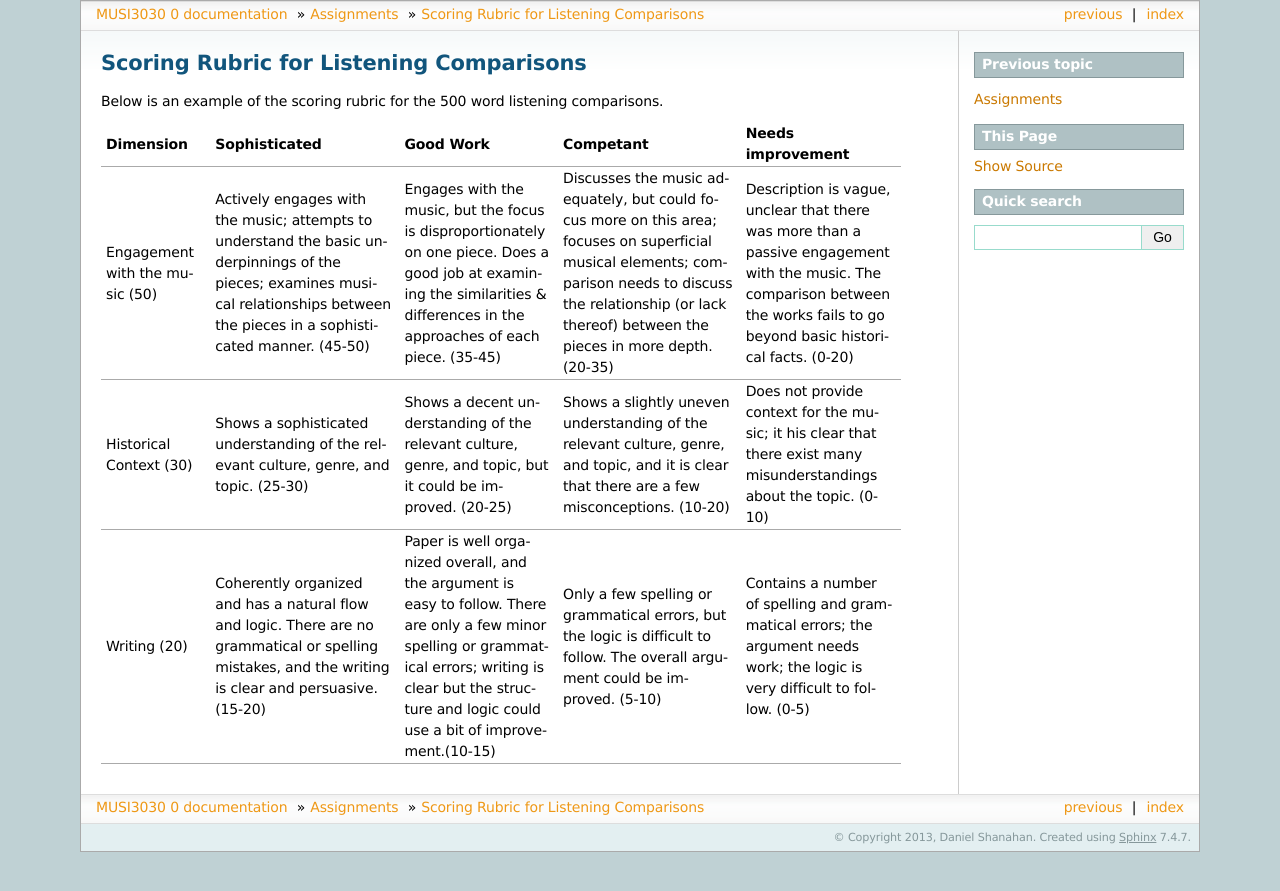
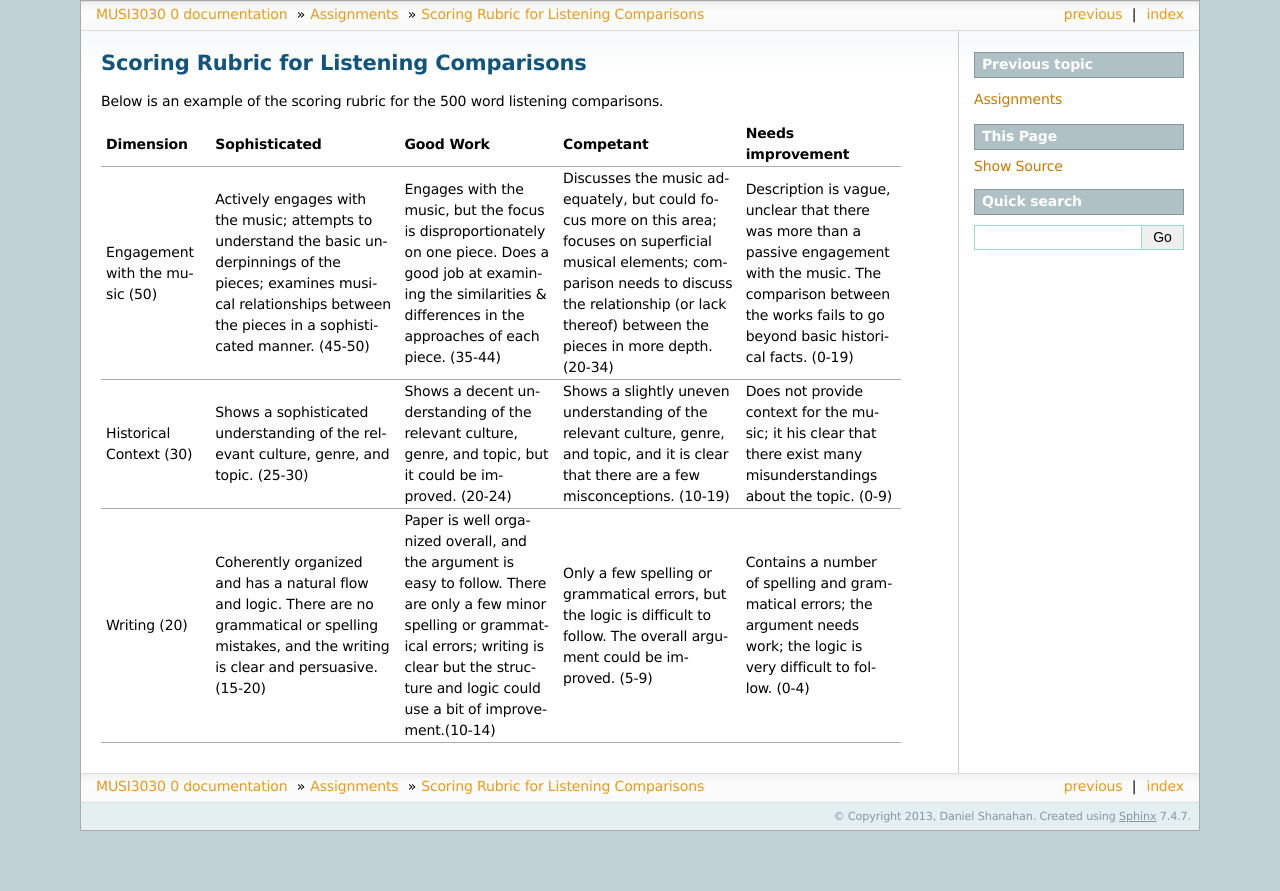
Before and after one commit to shanahdt/MUSI3030, a Sphinx documentation site: the page built from source/assignments/comparisonRubric.rst, in a window 1280 px wide. Shown: the top 891 px of the page. Built offline with Sphinx 7.4.7, drawn with Linux system fonts in a browser that asks for light colours; pages that are not in the unit, such as notebooks, are missing from menus.

Commit message:
added rubric

```diff
--- a/source/assignments/comparisonRubric.rst
+++ b/source/assignments/comparisonRubric.rst
@@ -15,23 +15,23 @@ Below is an example of the scoring rubric for the 500 word listening comparisons
 |               | the pieces; examines musical  | piece. Does a good job at     | superficial musical elements; | with the music. The comparison|
 |               | relationships between the     | examining the similarities \& | comparison needs to discuss   | between the works fails to go |
 |               | pieces in a sophisticated     | differences in the approaches | the relationship (or lack     | beyond basic historical       |
-|               | manner. (45-50)               | of each piece. (35-45)        | thereof) between the pieces   | facts. (0-20)                 |
-|               |                               |                               | in more depth. (20-35)        |                               |
+|               | manner. (45-50)               | of each piece. (35-44)        | thereof) between the pieces   | facts. (0-19)                 |
+|               |                               |                               | in more depth. (20-34)        |                               |
 +---------------+-------------------------------+-------------------------------+-------------------------------+-------------------------------+
 | Historical    | Shows a sophisticated         | Shows a decent understanding  | Shows a slightly uneven       | Does not provide context for  |
 | Context (30)  | understanding of the relevant | of the relevant culture,      | understanding of the relevant | the music; it his clear       |
 |               | culture, genre, and topic.    | genre, and topic, but it      | culture, genre, and topic,    | that there exist many         |
-|               | (25-30)                       | could be improved. (20-25)    | and it is clear that there    | misunderstandings about the   |
-|               |                               |                               | are a few misconceptions.     | topic. (0-10)                 |
-|               |                               |                               | (10-20)                       |                               |
+|               | (25-30)                       | could be improved. (20-24)    | and it is clear that there    | misunderstandings about the   |
+|               |                               |                               | are a few misconceptions.     | topic. (0-9)                  |
+|               |                               |                               | (10-19)                       |                               |
 +---------------+-------------------------------+-------------------------------+-------------------------------+-------------------------------+
 | Writing   (20)| Coherently organized          | Paper is well organized       | Only a few spelling or        | Contains a number of spelling |
 |               | and has a natural flow and    | overall, and the argument is  | grammatical errors, but the   | and grammatical errors;       |
 |               | logic. There are no           | easy to follow. There are     | logic is difficult to follow. | the argument needs work;      |
 |               | grammatical or spelling       | only a few minor spelling     | The overall argument could be | the logic is very difficult   |
-|               | mistakes, and the writing is  | or grammatical errors; writing| improved. (5-10)              | to follow. (0-5)              |
+|               | mistakes, and the writing is  | or grammatical errors; writing| improved. (5-9)               | to follow. (0-4)              |
 |               | clear and persuasive. (15-20) | is clear but the structure    |                               |                               |
 |               |                               | and logic could use a bit of  |                               |                               |
-|               |                               | improvement.(10-15)           |                               |                               |
+|               |                               | improvement.(10-14)           |                               |                               |
 |               |                               |                               |                               |                               |
 +---------------+-------------------------------+-------------------------------+-------------------------------+-------------------------------+
```
Also changed, not shown: searchindex.js, 4 other files.
